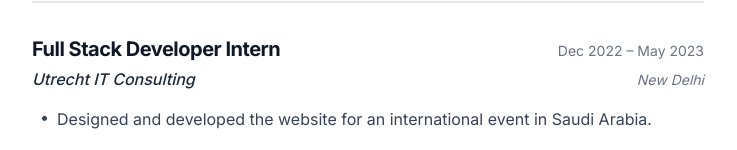
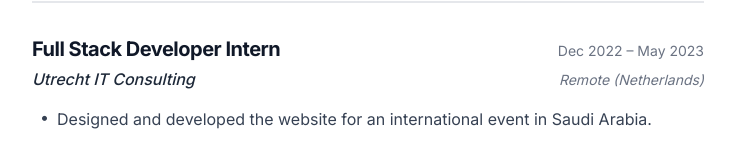
Before and after one commit to Mohd-Arzaid/arzaid, a Next.js app: page /work in a window 1280 px wide. Shown: the part 837-987 px from the top of the page, without its empty margins (272-1009 px from the left). Built offline with nearby package versions, Linux system fonts and the light colour scheme.

Commit message:
Update experience data to reflect remote work location for Utrecht IT Consulting internship, enhancing accuracy of employment details.

```diff
--- a/src/data/experience.js
+++ b/src/data/experience.js
@@ -23,7 +23,7 @@ const experience = [
   {
     title: "Full Stack Developer Intern",
     company: "Utrecht IT Consulting",
-    location: "New Delhi",
+    location: "Remote (Netherlands)",
     dates: "Dec 2022 – May 2023",
     points: [
       "Designed and developed the website for an international event in Saudi Arabia.",
```
